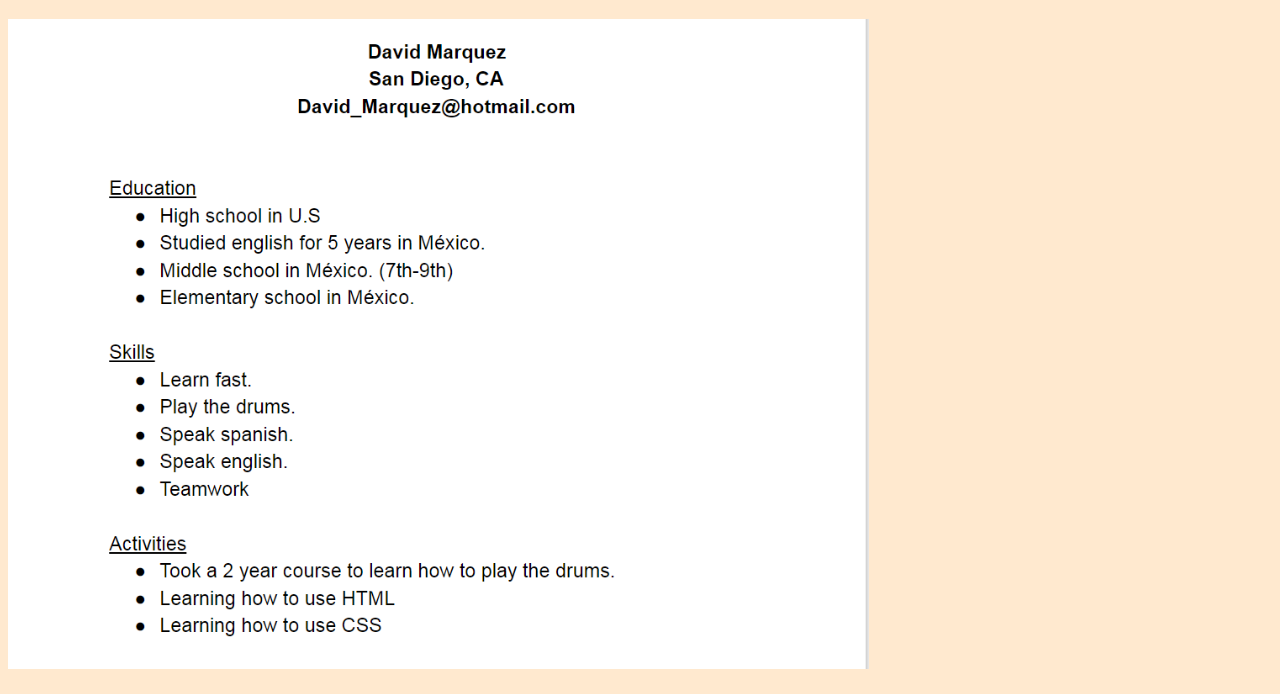
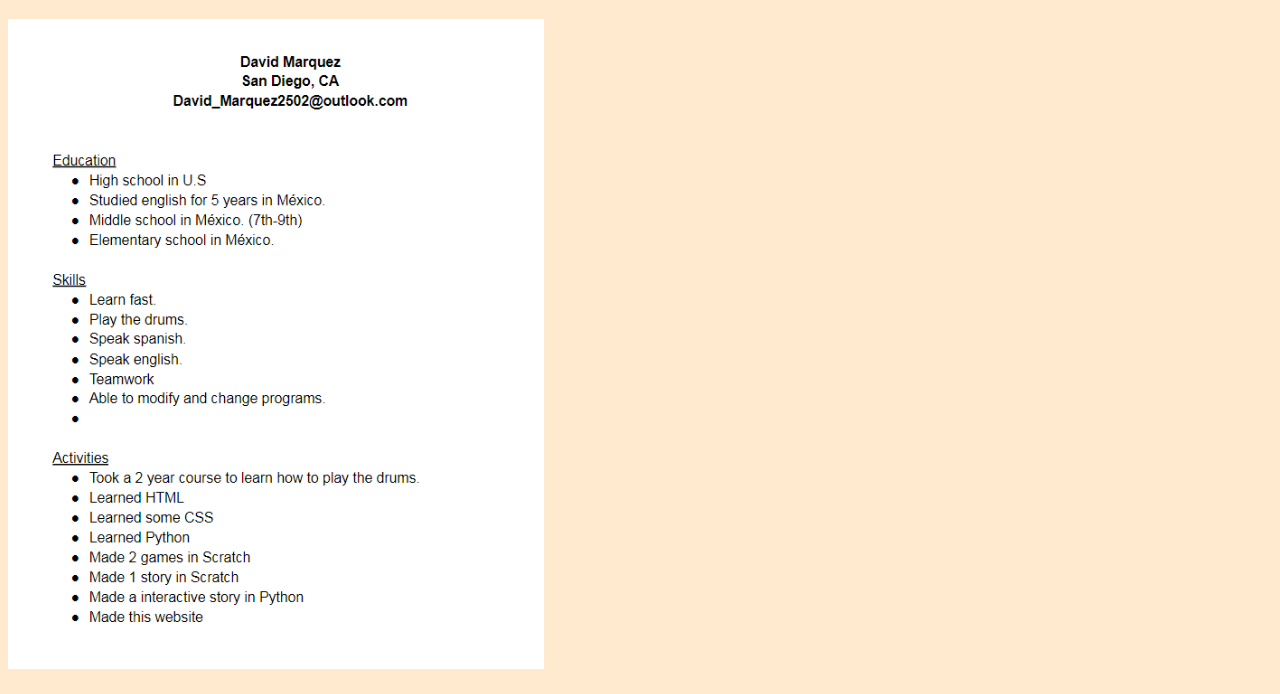
Before and after one commit to Davidm474/Davidm474.github.io, a plain HTML site: page my_website/resume.html in a window 1280 px wide. Shown: the part 115-809 px from the top of the page. Drawn offline with Linux system fonts and the light colour scheme.

Commit message:
resume update

```diff
--- a/my_website/resume.html
+++ b/my_website/resume.html
@@ -44,7 +44,7 @@ li a:hover {
     <li><a href="tipsandtricks.html">Tips and Tricks</a></li>
     </ul>
     <h1>This is my resume</h1>
-    <img src="images/Resume2.PNG" height="650">
+    <img src="images/resume.png" height="650">
     <h1></h1>
    	  </body>
 	</html>
```
Also changed, not shown: my_website/portfolio.html (+1 -0 lines), my_website/images/Resume2.PNG (deleted), my_website/images/resume.png (added).
